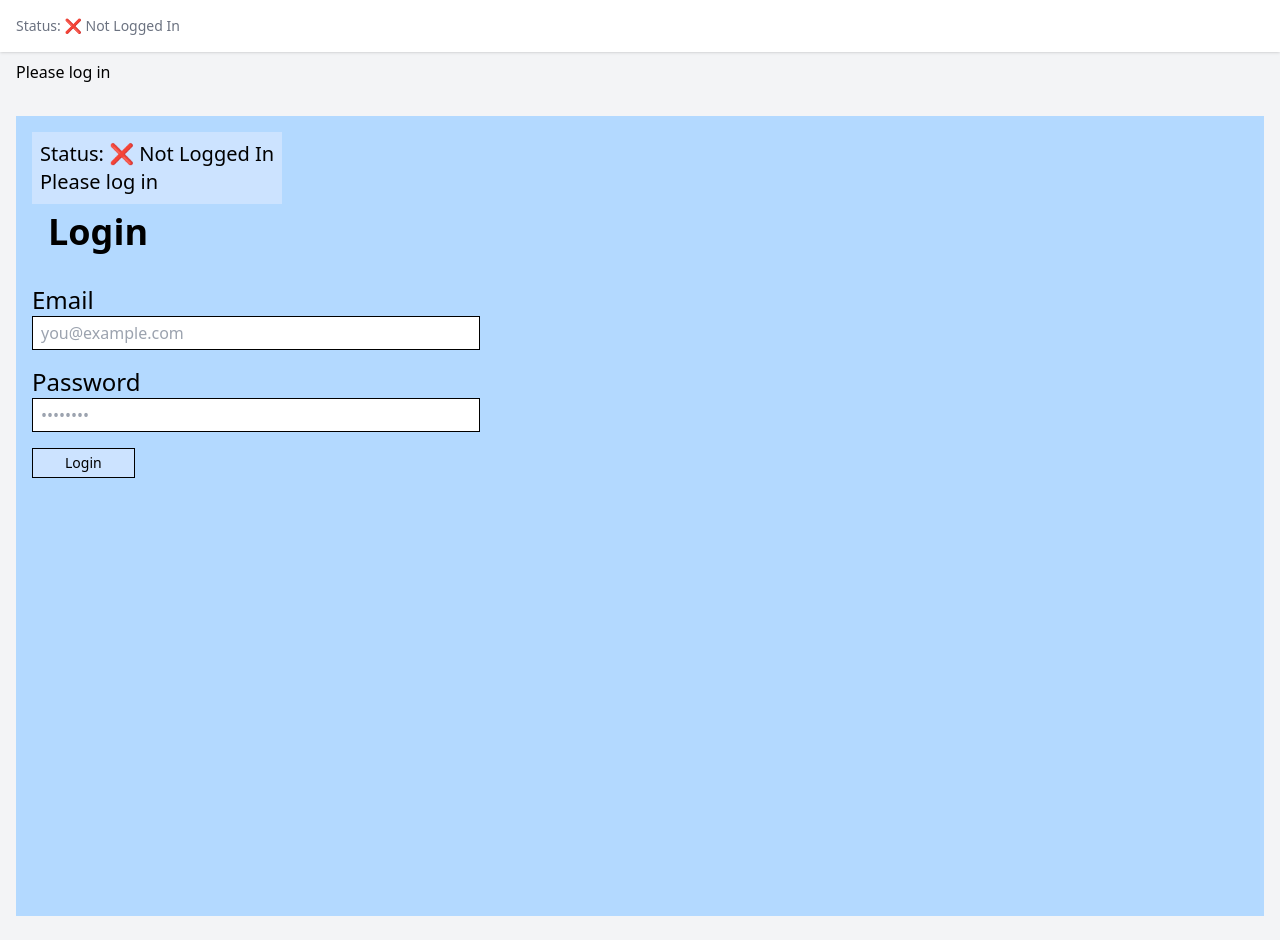
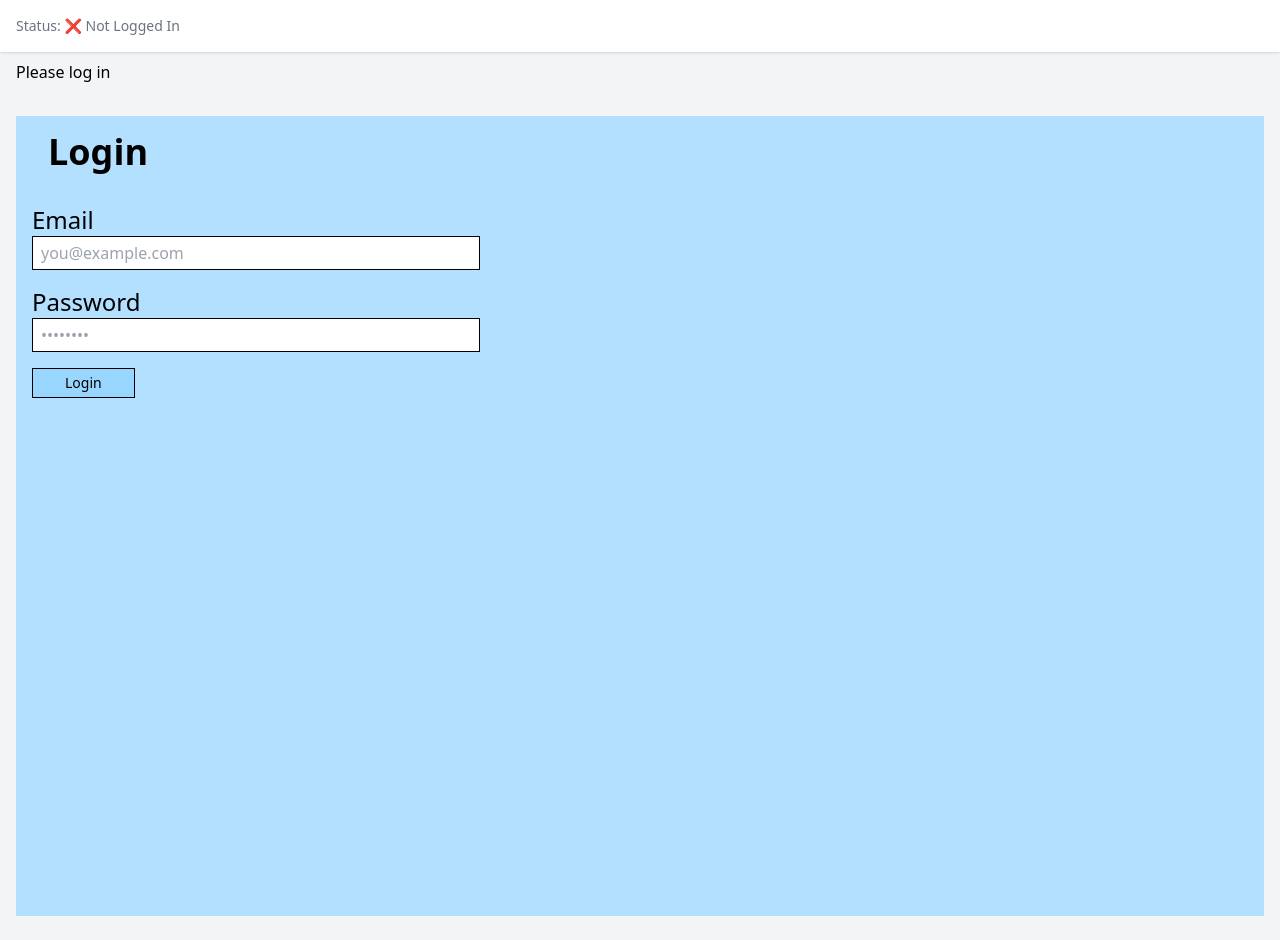
Before and after one commit to raybunnage/dhg-monorepo, a React (Vite) app in the folder apps/dhg-baseline/: page / in a window 1280 px wide. Built offline with nearby package versions, Linux system fonts and the light colour scheme.

Commit message:
you cleaned up the login pagenow

```diff
--- a/apps/dhg-baseline/src/pages/LoginPage.tsx
+++ b/apps/dhg-baseline/src/pages/LoginPage.tsx
@@ -7,6 +7,14 @@ const LoginPage = () => {
   const navigate = useNavigate();
   const [error, setError] = React.useState<string | null>(null);
   const [isLoading, setIsLoading] = React.useState(false);
+
+  // Ocean Blue theme colors
+  const theme = {
+    background: '#b3e0ff',
+    secondary: '#99d6ff',
+    buttonBg: '#99d6ff',
+    buttonHover: '#80ccff',
+  };
 
   const handleSubmit = async (e: React.FormEvent<HTMLFormElement>) => {
     e.preventDefault();
@@ -20,9 +28,7 @@ const LoginPage = () => {
     if (email && password) {
       console.log('Login attempt:', { email, password: '***' });
       toggleLogin();
-      if (!isLoggedIn) {
-        navigate('/dashboard');
-      }
+      navigate('/dashboard');
     } else {
       setError('Please enter both email and password');
     }
@@ -30,22 +36,11 @@ const LoginPage = () => {
   };
 
   return (
-    <div className={`
-      min-h-screen flex flex-col items-start justify-start
-      bg-[#b3d9ff]
-      p-4
-    `}>
-      {/* Status Section */}
-      <div className="mb-2 bg-[#cce3ff] p-2">
-        <div className="text-xl">Status: ❌ Not Logged In</div>
-        <div className="text-xl">Please log in</div>
-      </div>
+    <div className="min-h-screen flex flex-col items-start justify-start p-4"
+      style={{ backgroundColor: theme.background }}>
 
-      <div className={`
-        text-4xl font-bold mb-8
-        bg-[#b3d9ff]
-        inline-block px-4
-      `}>
+      <div className="text-4xl font-bold mb-8 px-4"
+        style={{ backgroundColor: theme.background }}>
         Login
       </div>
 
@@ -61,17 +56,10 @@ const LoginPage = () => {
             Email
           </label>
           <input
-            id="email"
             type="email"
             name="email"
             required
-            className={`
-              w-full
-              px-2 py-1
-              border border-black
-              text-slate-900
-              bg-white
-            `}
+            className="w-full px-2 py-1 border border-black bg-white"
             placeholder="you@example.com"
           />
         </div>
@@ -81,32 +69,23 @@ const LoginPage = () => {
             Password
           </label>
           <input
-            id="password"
             type="password"
             name="password"
             required
-            className={`
-              w-full
-              px-2 py-1
-              border border-black
-              text-slate-900
-              bg-white
-            `}
+            className="w-full px-2 py-1 border border-black bg-white"
             placeholder="••••••••"
           />
         </div>
 
         <button
           type="submit"
-          className={`
-            px-8 py-1
-            border border-black
-            text-sm font-medium text-black
-            bg-[#cce3ff]
-            hover:bg-[#b3d9ff]
-            disabled:opacity-50 disabled:cursor-not-allowed
-            ${isLoading ? 'cursor-wait' : 'cursor-pointer'}
-          `}
+          className="px-8 py-1 border border-black text-sm font-medium"
+          style={{
+            backgroundColor: theme.buttonBg,
+            transition: 'background-color 0.2s'
+          }}
+          onMouseOver={e => e.currentTarget.style.backgroundColor = theme.buttonHover}
+          onMouseOut={e => e.currentTarget.style.backgroundColor = theme.buttonBg}
           disabled={isLoading}
         >
           {isLoading ? (
```
